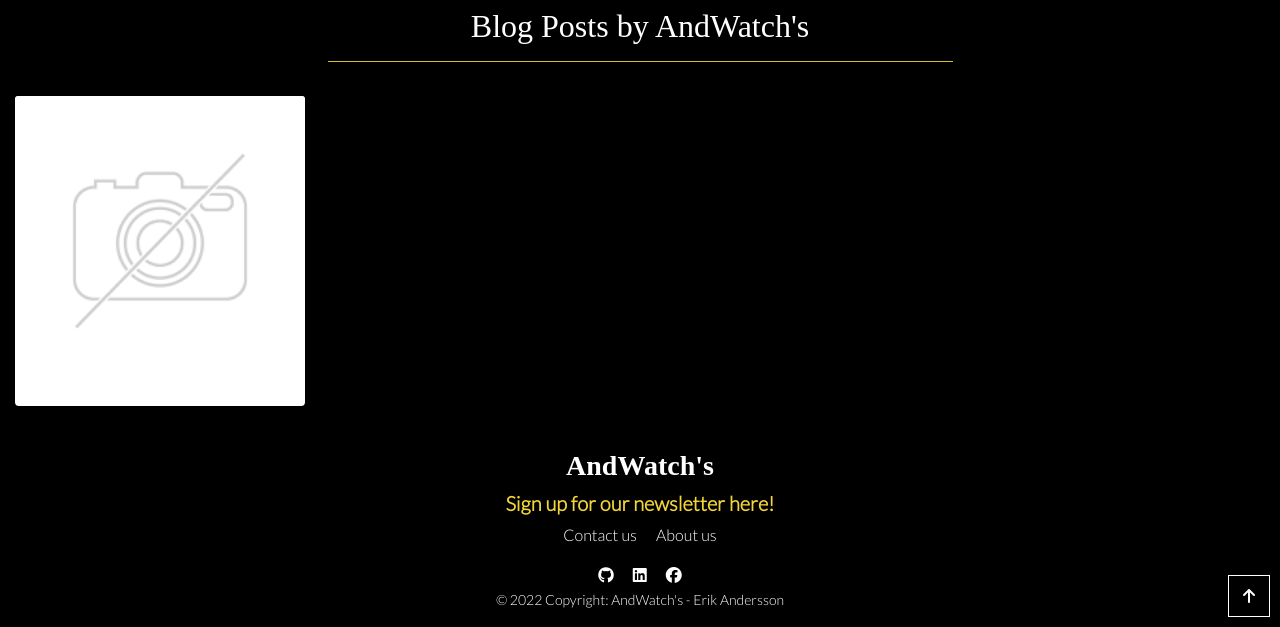
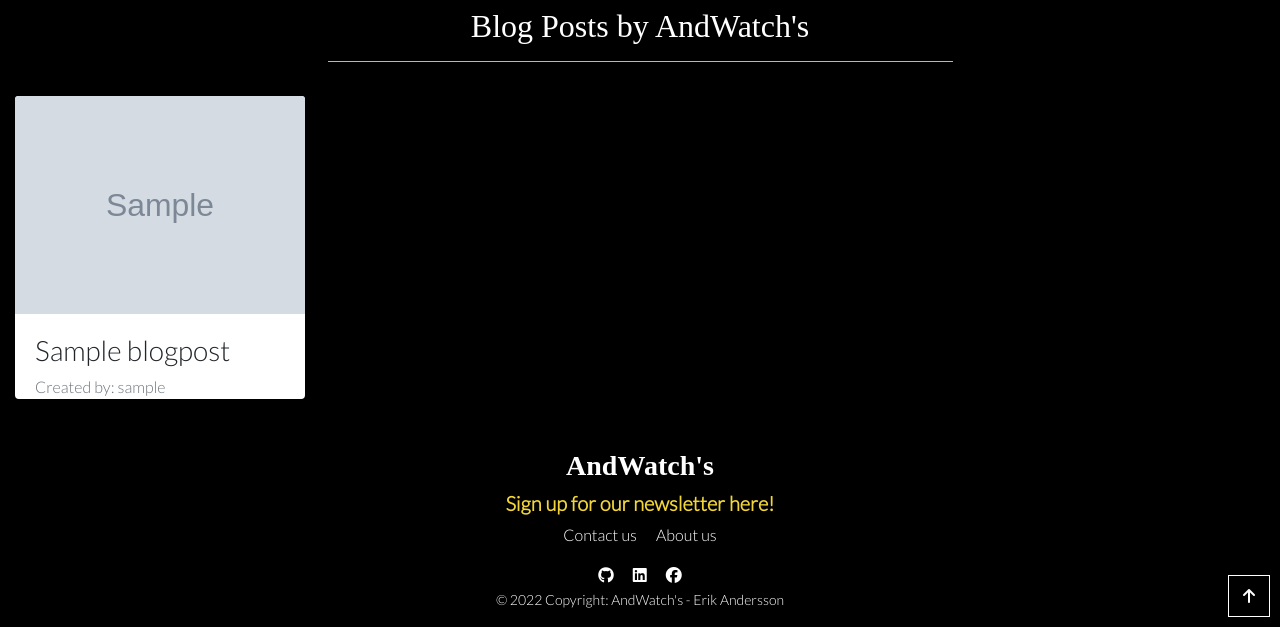
Before and after one commit to erikandersson96/portfolio-project-five, a Django app: page /blog/ in a window 1280 px wide. Shown: the part 173-800 px from the top of the page. Run offline with Django 3.2, Linux system fonts and the light colour scheme; tables that the repository leaves empty hold one stand-in row (values such as "Sample post"); grey boxes marked "Sample" are stand-in pictures; parts of the project's set-up code (start-up, migrations or seed data) failed here and were passed over; some libraries are stand-ins or nearby versions; some web fonts are replaced.

Commit message:
Fix for loop for the blog page

```diff
--- a/blog/templates/blog/blog.html
+++ b/blog/templates/blog/blog.html
@@ -21,17 +21,18 @@
             {% for post in all_blog_posts %}
                 <div class="col-sm-6 col-md-6 col-lg-4 col-xl-3">
                     <div class="card h-100 border-0">
-                        {% if all_blog_posts.image %}
+                        {% if post.image %}
                             <a href="">
-                                <img class="card-img-top img-fluid" src="{{ all_blog_posts.image.url }}" alt="{{ all_blog_posts.title }}">
+                                <img class="card-img-top img-fluid" src="{{ post.image.url }}" alt="{{ post.title }}">
                             </a>
                         {% else %}
                             <a href="">
-                                <img class="card-img-top img-fluid" src="{{ MEDIA_URL }}noimage.png" alt="{{ all_blog_posts.title }}" >
+                                <img class="card-img-top img-fluid" src="{{ MEDIA_URL }}noimage.png" alt="{{ post.title }}" >
                             </a>
                         {% endif %}
                         <div class="card-body pb-0">
-                            <p class="mb-0">{{ all_blog_posts.title }}</p>
+                            <h3>{{ post.title }}</h3>
+                            <p class="my-0 text-muted">Created by: {{ post.author }}</p>
                         </div>
                         {% if request.user.is_superuser %}
                             <p class="ml-3">
```
